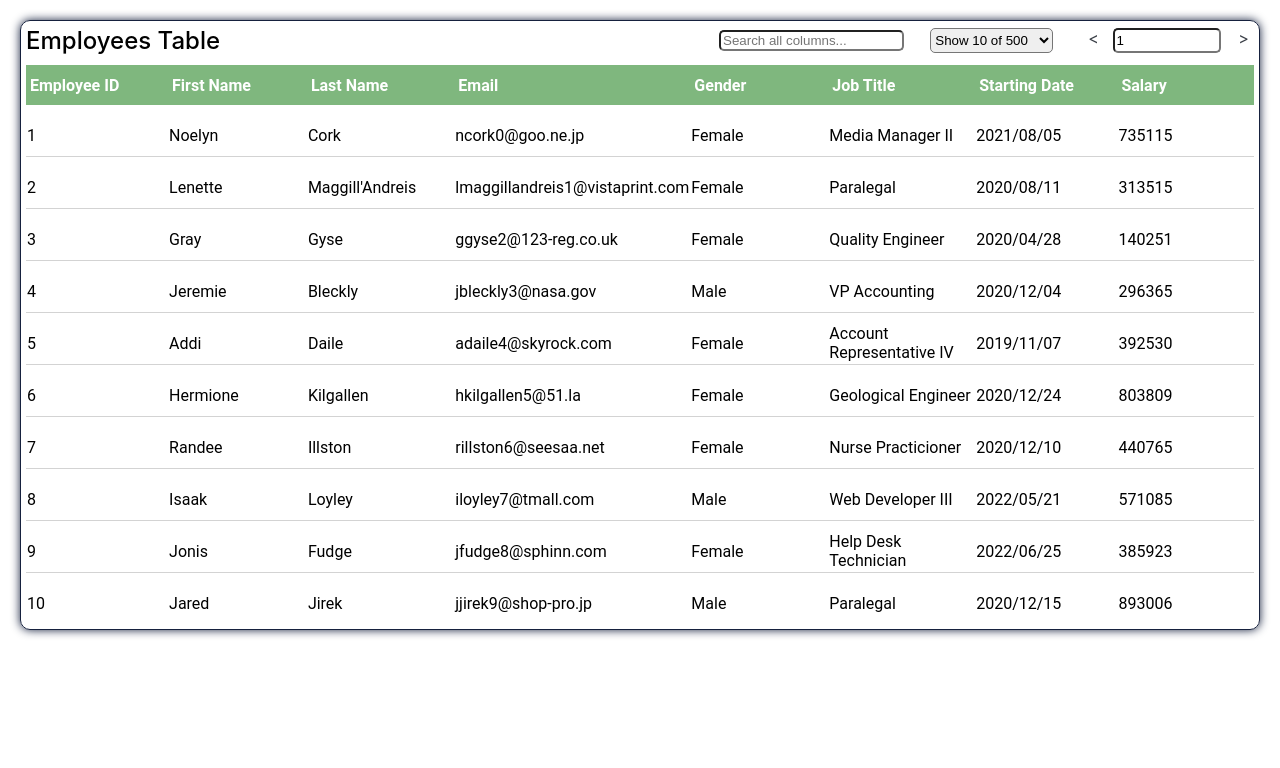
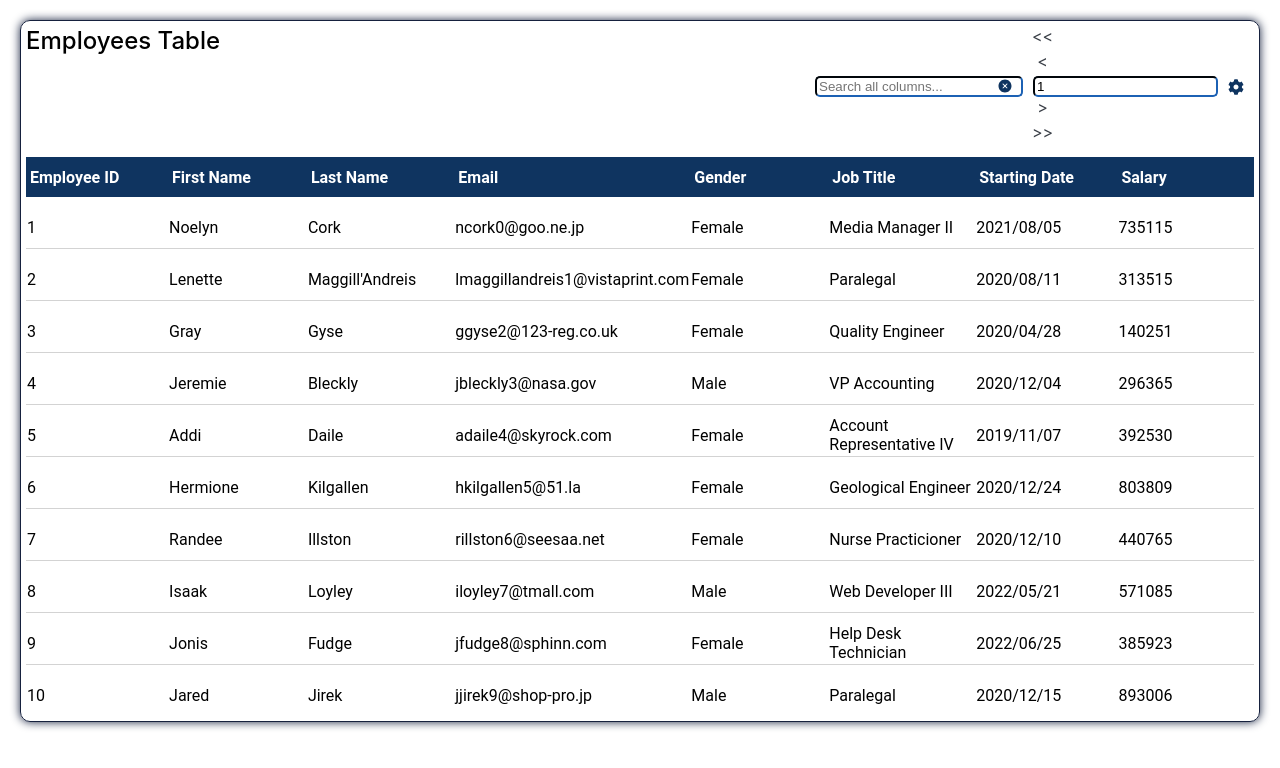
Before and after one commit to thomas-siozos/multifeatured-react-table, a React (Create React App) app: page / in a window 1280 px wide. Shown: the top 768 px of the page. Built offline with nearby package versions, Linux system fonts and the light colour scheme.

Commit message:
Add sorting, column visibility, page size, search
sort headers, search global filter, move to first/last page, settings modal and select page size as portal, column visibility with checkbox

```diff
--- a/package.json
+++ b/package.json
@@ -10,6 +10,7 @@
     "prop-types": "^15.8.1",
     "react": "^18.2.0",
     "react-dom": "^18.2.0",
+    "react-icons": "^4.4.0",
     "react-scripts": "5.0.1",
     "web-vitals": "^2.1.4"
   },
--- a/src/AdvancedTable.js
+++ b/src/AdvancedTable.js
@@ -1,5 +1,4 @@
-import React, {useState} from "react";
-import {MOCK_DATA} from "./mockData";
+import React, {useMemo, useRef, useState} from "react";
 import {
     flexRender,
     getCoreRowModel, getFilteredRowModel,
@@ -8,68 +7,35 @@ import {
     useReactTable
 } from "@tanstack/react-table";
 import PropTypes from 'prop-types';
-
-const columns = [
-    {
-        id: "employee_id",
-        header: "Employee ID",
-        accessorKey: "employee_id",
-        enableGlobalFilter: false
-    },
-    {
-        id: "first_name",
-        header: "First Name",
-        accessorKey: "first_name"
-    },
-    {
-        id: "last_name",
-        header: "Last Name",
-        accessorKey: "last_name"
-    },
-    {
-        id: "email",
-        header: "Email",
-        accessorKey: "email"
-    },
-    {
-        id: "gender",
-        header: "Gender",
-        accessorKey: "gender"
-    },
-    {
-        id: "job_title",
-        header: "Job Title",
-        accessorKey: "job_title"
-    },
-    {
-        id: "start_date",
-        header: "Starting Date",
-        accessorKey: "start_date"
-    },
-    {
-        id: "salary",
-        header: "Salary",
-        accessorKey: "salary",
-        enableGlobalFilter: false
-    }
-];
+import ModalPortal from "./ModalPortal";
+import { FaCog } from 'react-icons/fa';
+import { IoIosCloseCircle } from 'react-icons/io';
 
 const AdvancedTable = (props) => {
-    const [data, setData] = useState(() => [...MOCK_DATA]);
+    const columns = useMemo(() => props.columns, [props.columns]);
+    const data = useMemo(() => props.data, [props.data]);
     const [sorting, setSorting] = useState([]);
     const [globalFilter, setGlobalFilter] = useState('');
+    const [selectActive, setSelectActive] = useState(false);
+    const [settingsActive, setSettingsActive] = useState(false);
+    const [columnVisibility, setColumnVisibility] = useState({});
+    const [settingsText, setSettingsText] = useState('');
+    const selectParent = useRef();
+    const settingsParent = useRef();
 
     const table = useReactTable({
         data,
         columns,
         state: {
             sorting,
-            globalFilter
+            globalFilter,
+            columnVisibility
         },
         enableColumnResizing: true,
         columnResizeMode: 'onChange',
         onSortingChange: setSorting,
         onGlobalFilterChange: setGlobalFilter,
+        onColumnVisibilityChange: setColumnVisibility,
         getFilteredRowModel: getFilteredRowModel(),
         getCoreRowModel: getCoreRowModel(),
         getPaginationRowModel: getPaginationRowModel(),
@@ -81,7 +47,7 @@ const AdvancedTable = (props) => {
         return "table-container";
     }
 
-    const getSrotingArrowStyles = (id) => {
+    const getSortingArrowStyles = (id) => {
         let classes = ["sorting-arrow"];
         let findId = sorting.filter(e => e.id === id);
         classes.push(findId.length > 0 && !findId[0].desc ? "sorting-arrow-up" : "sorting-arrow-down");
@@ -95,34 +61,26 @@ const AdvancedTable = (props) => {
                 <div className="table-title">
                     Employees Table
                 </div>
-                <div className="search-filter">
+                <div className="pagination-container">
+                    <div className="flex-center search-column-input-container">
                         <input
                             placeholder="Search all columns..."
+                            value={globalFilter}
                             type="text"
                             onChange={(e) => {
                                 setGlobalFilter(String(e.target.value))
                             }}
                         />
+                        <IoIosCloseCircle onClick={() => setGlobalFilter('')} className="delete-button-input"/>
                     </div>
-                <div className="pagination-container">
-                    <div className="select-container">
-                        <select
-                            value={table.getState().pagination.pageSize}
-                            onChange={e => {
-                                table.setPageSize(Number(e.target.value))
-                            }}
-                        >
-                            {[10, 20, 30, 40, 50].map(pageSize => (
-                                <option key={pageSize} value={pageSize}>
-                                    Show {pageSize} of {table.getFilteredRowModel().rows.length}
-                                </option>
-                            ))}
-                        </select>
+                    <div>
+                        <div className="pagination-button" onClick={() => table.setPageIndex(0)}>
+                            {"<<"}
                         </div>
                         <div className="pagination-button" onClick={() => table.previousPage()}>
                             {"<"}
                         </div>
-                    <div className="select-container">
+                        <div className="flex-center page-index-input-container">
                             <input
                                 id="page-index-input"
                                 type="number"
@@ -138,6 +96,72 @@ const AdvancedTable = (props) => {
                         >
                             {">"}
                         </div>
+                        <div className="pagination-button" onClick={() => table.setPageIndex(table.getPageCount() - 1)}>
+                            {">>"}
+                        </div>
+                    </div>
+                    <div ref={settingsParent} onClick={() => {
+                        if (settingsActive) setSelectActive(false);
+                        setSettingsActive(!settingsActive)
+                    }}>
+                        <FaCog id="settings-icon"/>
+                    </div>
+                    <ModalPortal
+                        parent={settingsParent}
+                        isOpen={settingsActive}
+                        isSettingsModal={true}
+                    >
+                        <div className="settings-body-container">
+                            <div id="settings-search">
+                                <input
+                                    type="text"
+                                    value={settingsText}
+                                    placeholder="Search columns..."
+                                    onChange={(e) => setSettingsText(e.target.value)}
+                                />
+                                <IoIosCloseCircle onClick={() => setSettingsText('')} className="delete-button-input"/>
+                            </div>
+                            <hr/>
+                            {table.getAllLeafColumns().filter(e => settingsText !== '' ?
+                                e.columnDef.header.toLowerCase().includes(settingsText.toLowerCase()) : e).map(column => {
+                                return (
+                                    <div key={column.id} className="settings-checkbox-container">
+                                        <label>
+                                            <input
+                                                {...{
+                                                    type: 'checkbox',
+                                                    checked: column.getIsVisible(),
+                                                    onChange: column.getToggleVisibilityHandler(),
+                                                }}
+                                            />{' '}
+                                            {column.columnDef.header}
+                                        </label>
+                                    </div>
+                                )
+                            })}
+                            <hr/>
+                            <div className="flex-center select-container" ref={selectParent} onClick={() => setSelectActive(!selectActive)}>
+                                <div className="select-button">
+                                    Show {table.getState().pagination.pageSize} of {table.getFilteredRowModel().rows.length}
+                                </div>
+                                <ModalPortal
+                                    parent={selectParent}
+                                    isOpen={selectActive}
+                                    isSettingsModal={false}
+                                    getWidthFromParent={true}
+                                >
+                                    {[10, 20, 30, 40, 50].map(size => (
+                                        <ul key={`select_${size}`}>
+                                            <li onClick={() => table.setPageSize(Number(size))}>
+                                                Show {size} of {table.getFilteredRowModel().rows.length}
+                                            </li>
+                                        </ul>
+                                    ))}
+                                </ModalPortal>
+                            </div>
+                        </div>
+                    </ModalPortal>
+                    {/*</div>*/}
                 </div>
             </div>
             <table>
@@ -163,7 +187,7 @@ const AdvancedTable = (props) => {
                                         header.getContext()
                                     )}
                                     <div className="sorting-arrow-container">
-                                        <div className={getSrotingArrowStyles(header.id)}/>
+                                        <div className={getSortingArrowStyles(header.id)}/>
                                     </div>
                                 </div>
                                 {header.column.getCanResize() && (
--- a/src/App.css
+++ b/src/App.css
@@ -1,4 +1,4 @@
-.table-container .resizer {
+.resizer {
     position: absolute;
     right: 0;
     top: 0;
@@ -7,41 +7,41 @@
     cursor: col-resize;
     user-select: none;
     touch-action: none;
-    background-color: #7FB77E;
+    background-color: #0F3460;
 }
 
-.table-container table {
+table {
     width: 100%;
     padding: 5px;
     border-spacing: 0;
     font-family: Roboto, serif;
 }
 
-.table-container thead {
-    background-color: #7FB77E;
+thead {
+    background-color: #0F3460;
     height: 40px;
     color: white;
 }
 
-.table-container th {
+th {
     padding: 2px 4px;
     text-align: left;
 }
 
-.table-container td {
+td {
     padding-top: 10px;
 }
 
-.table-container td {
+td {
     border-bottom: 1px solid lightgray;
     height: 40px;
 }
 
-.table-container tbody tr:last-child td {
+tbody tr:last-child td {
     border-bottom: unset;
 }
 
-.table-container tbody tr:hover {
+tbody tr:hover {
     background-color: #FBF8F1;
 }
 
@@ -52,28 +52,32 @@
     box-shadow: 0px 0 10px #16213E;
 }
 
-.table-container .flex-direction-row {
+.flex-direction-row {
     display: flex;
     flex-direction: row;
 }
 
-.table-container .filters-container {
+.filters-container {
     padding: 5px;
 }
 
-.table-container .table-title {
+.table-title {
     flex-grow: 2;
     font-weight: 500;
     font-size: 1.5rem;
 }
 
-.table-container .pagination-container {
-    display: grid;
-    grid-template-columns: 50% 25px 1fr 25px;
+.pagination-container {
+    display: flex;
+    flex-direction: row;
+    justify-content: center;
+    align-items: center;
     align-content: center;
+    gap: 5px;
+    padding-right: 10px;
 }
 
-.table-container .pagination-button {
+.pagination-button {
     color: #393E46;
     width: 25px;
     height: 25px;
@@ -83,34 +87,30 @@
     padding: 0 2px 0 2px;
 }
 
-.table-container .pagination-button:hover {
-    background-color: #222831;
+.pagination-button:hover {
+    background-color: #0F3460;
     color: white;
 }
 
-.table-container input, select {
+input {
     border-radius: 5px;
 }
 
-.table-container #page-index-input {
-    width: 80%;
+.page-index-input-container {
+    padding: 0 5px;
 }
 
-.table-container select {
-    width: 70%;
-}
-
-.table-container .select-container {
+.flex-center {
     display: flex;
     justify-content: center;
 }
 
-.table-container .search-filter {
+.search-filter {
     display: flex;
     align-items: center;
 }
 
-.table-container .sorting-arrow {
+.sorting-arrow {
     width: 8px;
     height: 8px;
     background-color: transparent;
@@ -119,21 +119,145 @@
     transition: transform 0.3s ease;
 }
 
-.table-container .sorting-arrow.sorting-arrow-up {
+.sorting-arrow.sorting-arrow-up {
     transform: rotate(-45deg);
 }
 
-.table-container .sorting-arrow.sorting-arrow-down {
+.sorting-arrow.sorting-arrow-down {
     transform: rotate(135deg);
     left: 4px;
 }
 
-.table-container .sorting-arrow-display-none {
+.sorting-arrow-display-none {
     display: none;
 }
 
-.table-container .sorting-arrow-container {
+.sorting-arrow-container {
     display: flex;
     align-items: center;
     padding-left: 8px;
 }
+
+.select-container {
+    padding-top: 10px;
+}
+
+.select-modal-container {
+    position: absolute;
+    background-color: white;
+    border: 1px solid lightgray;
+    border-radius: 5px;
+    box-shadow: 0 0 2px black;
+}
+
+.select-modal-container ul {
+    list-style-type: none;
+    padding: 5px;
+    margin: unset;
+    display: flex;
+    justify-content: center;
+    border-bottom: 1px lightgray solid;
+    font-family: Roboto, serif;
+    font-size: 1rem;
+    height: 25px;
+}
+
+.select-modal-container ul:last-child {
+    border: unset;
+}
+
+.select-modal-container ul:hover {
+    background-color: #FBF8F1;
+}
+
+.select-modal-body {
+    margin: 10px;
+}
+
+#settings-icon {
+    padding-top: 5px;
+    color: #0F3460;;
+}
+
+.settings-body-container {
+    padding-top: 10px;
+    width: 220px;
+    height: 350px;
+    max-width: 220px;
+    max-height: 350px;
+    overflow: auto;
+}
+
+.settings-checkbox-container {
+    padding: 5px;
+    font-family: Roboto, serif;
+}
+
+.select-button {
+    width: 100%;
+    height: 30px;
+    display: flex;
+    justify-content: center;
+    align-items: center;
+    border-radius: 5px;
+    background-color: #0F3460;
+    color: white;
+    cursor: pointer;
+}
+
+.select-button:hover {
+    background-color: #E94560;
+}
+
+#settings-search {
+    width: 100%;
+    display: flex;
+    padding-bottom: 10px;
+}
+
+#settings-search input {
+    width: 100%;
+}
+
+#settings-search input {
+    width: 100%;
+    box-sizing: border-box;
+    padding-right: 25px;
+}
+
+.delete-button-input {
+    position: absolute;
+    right: 14px;
+    padding-top: 2px;
+    color: #0F3460;
+}
+
+.delete-button-input:hover {
+    color: #E94560;
+}
+
+.settings-checkbox-container input[type='checkbox'] {
+    accent-color: #0F3460;
+}
+
+.settings-checkbox-container input[type='checkbox']:hover {
+    accent-color: #E94560;
+}
+
+input[type='text'], input[type='number'] {
+    border-color: #0F3460;
+}
+
+.search-column-input-container {
+    position: relative;
+}
+
+.search-column-input-container .delete-button-input {
+    right: 10px;
+}
+
+.search-column-input-container input {
+    width: 100%;
+    box-sizing: border-box;
+    padding-right: 25px;
+}
--- a/src/App.js
+++ b/src/App.js
@@ -1,9 +1,58 @@
 import AdvancedTable from "./AdvancedTable";
 import './App.css';
+import {MOCK_DATA} from "./mockData";
+
+const columns = [
+  {
+    id: "employee_id",
+    header: "Employee ID",
+    accessorKey: "employee_id",
+    enableGlobalFilter: false
+  },
+  {
+    id: "first_name",
+    header: "First Name",
+    accessorKey: "first_name"
+  },
+  {
+    id: "last_name",
+    header: "Last Name",
+    accessorKey: "last_name"
+  },
+  {
+    id: "email",
+    header: "Email",
+    accessorKey: "email"
+  },
+  {
+    id: "gender",
+    header: "Gender",
+    accessorKey: "gender"
+  },
+  {
+    id: "job_title",
+    header: "Job Title",
+    accessorKey: "job_title"
+  },
+  {
+    id: "start_date",
+    header: "Starting Date",
+    accessorKey: "start_date"
+  },
+  {
+    id: "salary",
+    header: "Salary",
+    accessorKey: "salary",
+    enableGlobalFilter: false
+  }
+];
 
 function App() {
   return (
-    <AdvancedTable/>
+    <AdvancedTable
+        columns={columns}
+        data={MOCK_DATA}
+    />
   );
 }
 
--- /dev/null
+++ b/src/ModalPortal.js
@@ -0,0 +1,34 @@
+import {createPortal} from "react-dom";
+import React, {useEffect, useState} from "react";
+
+const ModalPortal = (props) => {
+
+    const [active, setActive] = useState(false);
+
+    useEffect(() => {
+        setActive(props.isOpen)
+    }, [props.isOpen]);
+
+    const calculatePositionAndWidth = () => {
+        const { current } = props.parent;
+        if (current) {
+            return {
+                top: current.getBoundingClientRect().top + current.getBoundingClientRect().height + 10,
+                left: current.getBoundingClientRect().left - (props.isSettingsModal && 200),
+                width: props.getWidthFromParent && current.getBoundingClientRect().width
+            }
+        }
+        return {};
+    }
+
+    return createPortal(
+        active &&
+        <div className="select-modal-container" style={calculatePositionAndWidth()}>
+            <div className="select-modal-body">
+                {props.children}
+            </div>
+        </div>
+    , document.body);
+}
+
+export default ModalPortal;
```
Also changed, not shown: 1 other file (tests, documents, lock files or other folders). Lines whose indentation alone changed are shown as unchanged.
